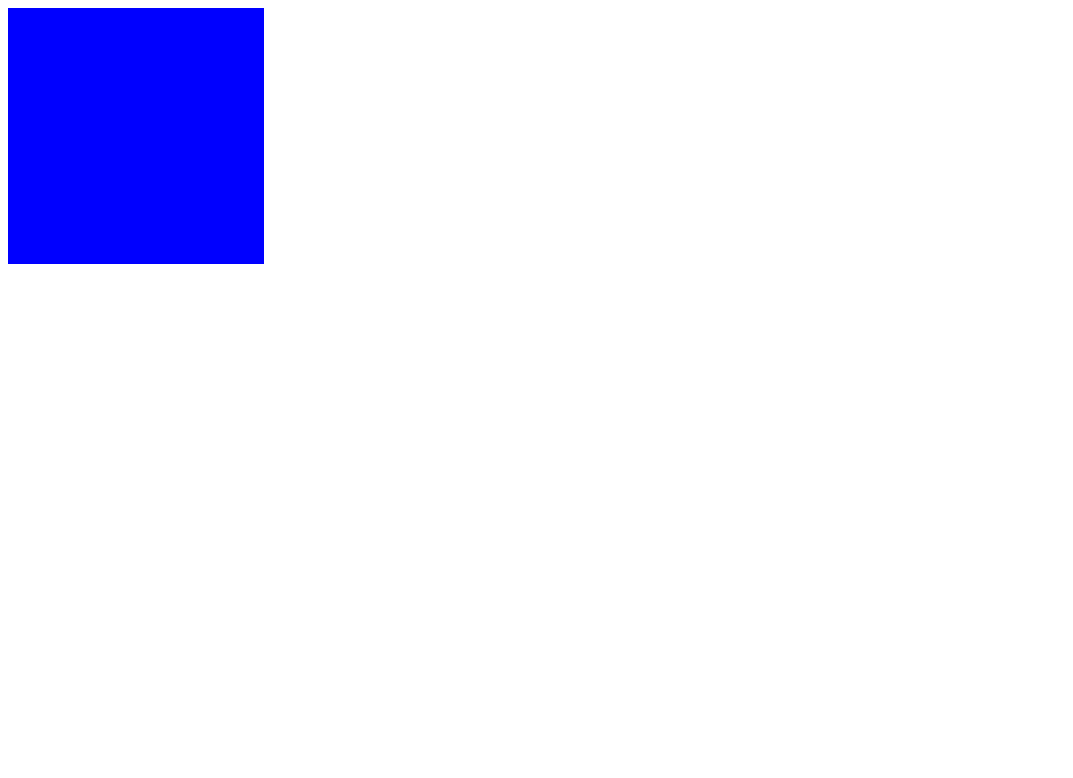
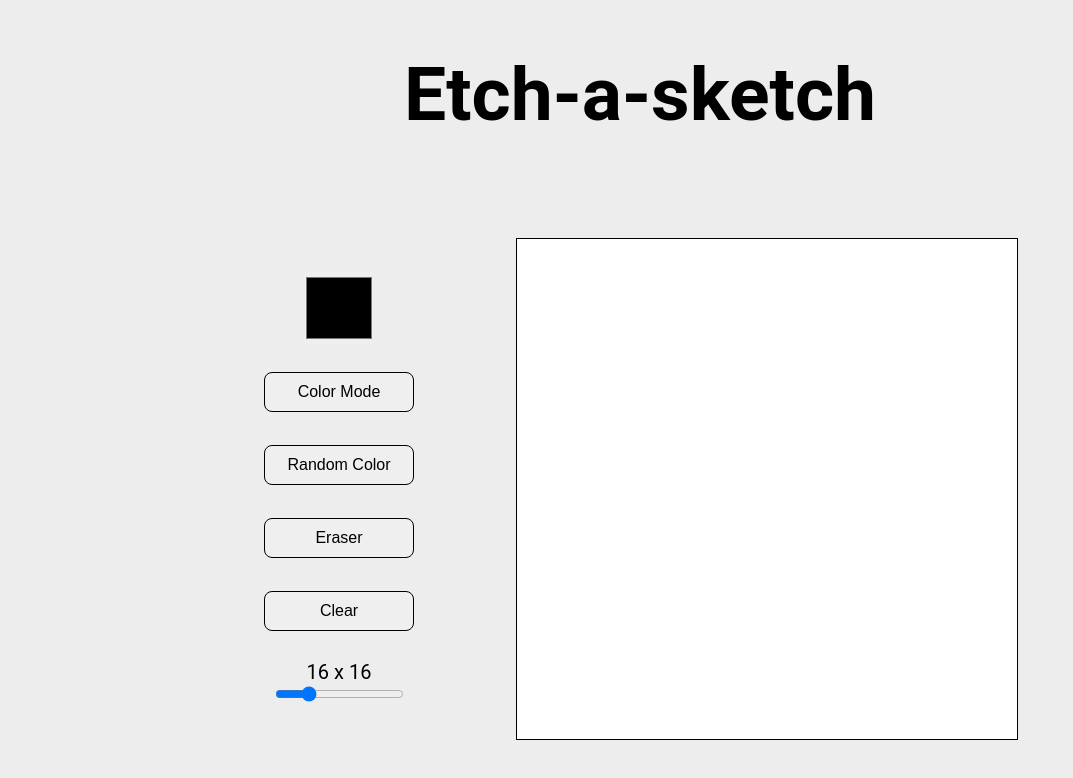
Before and after one commit to angel-romero-f/etch-a-sketch, a plain HTML site: page index.html in a window 1280 px wide. Shown: the whole page, without its empty margins (0-1073 px from the left). Drawn offline with Linux system fonts and the light colour scheme.

Commit message:
Finish project

```diff
--- a/index.html
+++ b/index.html
@@ -13,9 +13,25 @@
         <link rel="stylesheet" href="style.css">
     </head>
     <body>
-        <div class="grid">
+        <h1>Etch-a-sketch</h1>
+        <div class="content">
+            <div class="options">
+                <div id="color-picker">
+                    <input type="color" id="colorpicker">
+                </div>
+                <button id="color-mode">Color Mode </button>
+                <button id="rainbow">Random Color</button>
+                <button id="eraser">Eraser</button>
+                <button id="clear">Clear</button>
+                <div id="slide-container">
+                    <p id="size">16 x 16</p>
+                    <input type="range" min="1" max="64" value="16" class="slider" id="myRange">
+                </div>
+            </div>
 
+            <div class="grid"> </div>
         </div>
+
 
         <script src="script.js" async defer></script>
     </body>
--- a/script.js
+++ b/script.js
@@ -1,6 +1,68 @@
 const grid = document.querySelector('.grid');
-for(let i = 0; i < 256; i++){
+const colorChoice = document.querySelector('#colorpicker');
+const colorBtn = document.querySelector('#color-mode');
+const clearBtn = document.querySelector('#clear');
+const eraserBtn = document.querySelector('#eraser');
+const rainbowBtn = document.querySelector('#rainbow');
+const rangeInput = document.querySelector('#myRange');
+function randomColor(){
+    return Math.floor(Math.random()*16777215).toString(16);
+}
+function percentage(totalValue) {
+    return (100 / totalValue) +"%";
+ }
+//default size is 16x16
+for (let i = 0; i < 256; i++){
     const div = document.createElement('div');
     div.className = 'square';
     grid.appendChild(div);
 }
+//default color is black
+let color = "black";
+let squares = grid.querySelectorAll('.square');
+
+squares.forEach(square =>{
+    square.addEventListener('mouseover', function(){
+        this.style.backgroundColor = color;
+    });
+});
+colorBtn.addEventListener('click', () => {
+    color = colorChoice.value;
+});
+eraserBtn.addEventListener('click', () =>{
+    color = 'white';
+})
+rainbowBtn.addEventListener('click', ()=>{
+    color = "#"+randomColor();
+})
+clearBtn.addEventListener('click', () =>{
+    squares.forEach(square =>{
+        square.style.backgroundColor = 'white';
+    });
+});
+rangeInput.addEventListener('change', (e) => {
+    let size = e.target.value;
+    document.getElementById('size').textContent = size + " " + "x" + " "+ size;
+    console.log(percentage(size));
+
+
+
+    grid.replaceChildren();
+    for (let i = 0; i < size * size; i++){
+        const div = document.createElement('div');
+        div.className = 'square';
+        div.style.width = percentage(size);
+        div.style.height = percentage(size);
+        grid.appendChild(div);
+    }
+    squares = grid.querySelectorAll('.square');
+    squares.forEach(square =>{
+        square.addEventListener('mouseover', function(){
+            this.style.backgroundColor = color;
+        });
+    });
+});
+colorChoice.addEventListener('change', (e) =>{
+    color = e.target.value;
+
+});
--- a/style.css
+++ b/style.css
@@ -1,21 +1,72 @@
+body{
+    box-sizing: border-box;
+    background-color: #ededed;
+    font-family: 'Roboto', sans-serif;
+}
+h1 {
+    display: flex;
+    justify-content: center;
+    font-size: 75px;
+}
+button{
+    border: none;
+    border: 1px solid black;
+    padding: 20px;
+    text-align: center;
+    text-decoration: none;
+    font-size: 16px;
+    margin: 4px 2px;
+    border-radius: 8px;
+    padding: 10px;
+    width: 150px;
 
+}
+.content{
+    display: flex;
+    justify-content: center;
+    gap: 100px;
+    margin: 100px;
+    flex-wrap: wrap;
+}
+.options{
+    display: flex;
+    flex-direction: column;
+    align-items: center;
+    justify-content: center;
+    gap: 25px;
+}
 .grid{
-    background-color: blue;
+    background-color: white;
     border-color: black;
-    width: 256px;
-    height: 256px;
+    width: 500px;
+    height: 500px;
     display: flex;
     flex-wrap: wrap;
     justify-content: center;
     align-items: center;
     padding: 0px;
     margin: 0px;
+    border: 1px solid black;
+    position: relative;
+    flex-shrink: 0;
 }
 .square{
-    width: 16px;
-    height: 16px;
-
+    width: 6.25%;
+    height: 6.25%;
     padding: 0px;
     margin: 0px;
-    flex-grow: 1;
+
 }
+p{
+    font-size: 20px;
+    margin: 0px;
+    padding: 0px;
+    display: flex;
+    justify-content: center;
+}
+#colorpicker{
+    padding: 0px;
+    width: 70px;
+    height: 70px;
+    border: 0px;
+}
```
